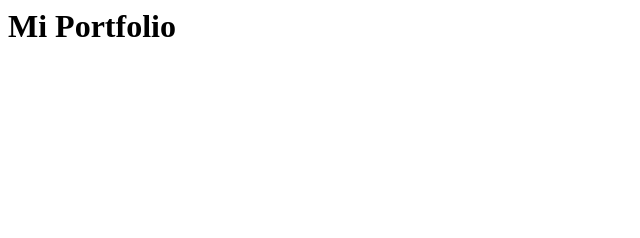
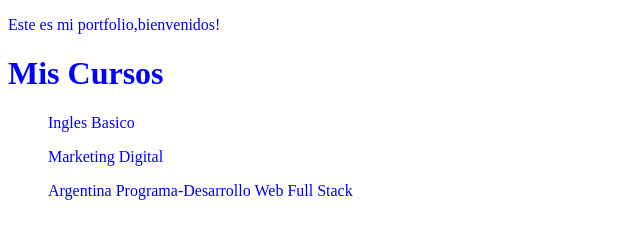
Before and after one commit to Pameizzes/PortfolioFrontEnd, a plain HTML site: page index.html in a window 1280 px wide. Shown: the whole page, without its empty margins (0-640 px from the left). Drawn offline with Linux system fonts and the light colour scheme.

Commit message:
segundo commit

```diff
--- a/index.html
+++ b/index.html
@@ -1,3 +1,15 @@
-<h1>Mi Portfolio
+<!DOCTYPE html>
+<html lang="en">
+<head>
+    <title>Mi portfolio</title>
+</head>
+<body text="blue" ,bgcolor="green">
+    <p>Este es mi portfolio,bienvenidos!</p>
+    <h1>Mis Cursos</h1>
+    <ul>Ingles Basico</ul>
+    <ul>Marketing Digital</ul>
+    <ul>Argentina Programa-Desarrollo Web Full Stack</ul>
 
-</h1>
+
+</body>
+</html>
--- /dev/null
+++ b/style.css
@@ -0,0 +1,3 @@
+h1{ background-color: white;
+      border-radius: 4 px;
+    box-shadow: 0 2px 5px rgba(red, green, blue, alpha);}
```
